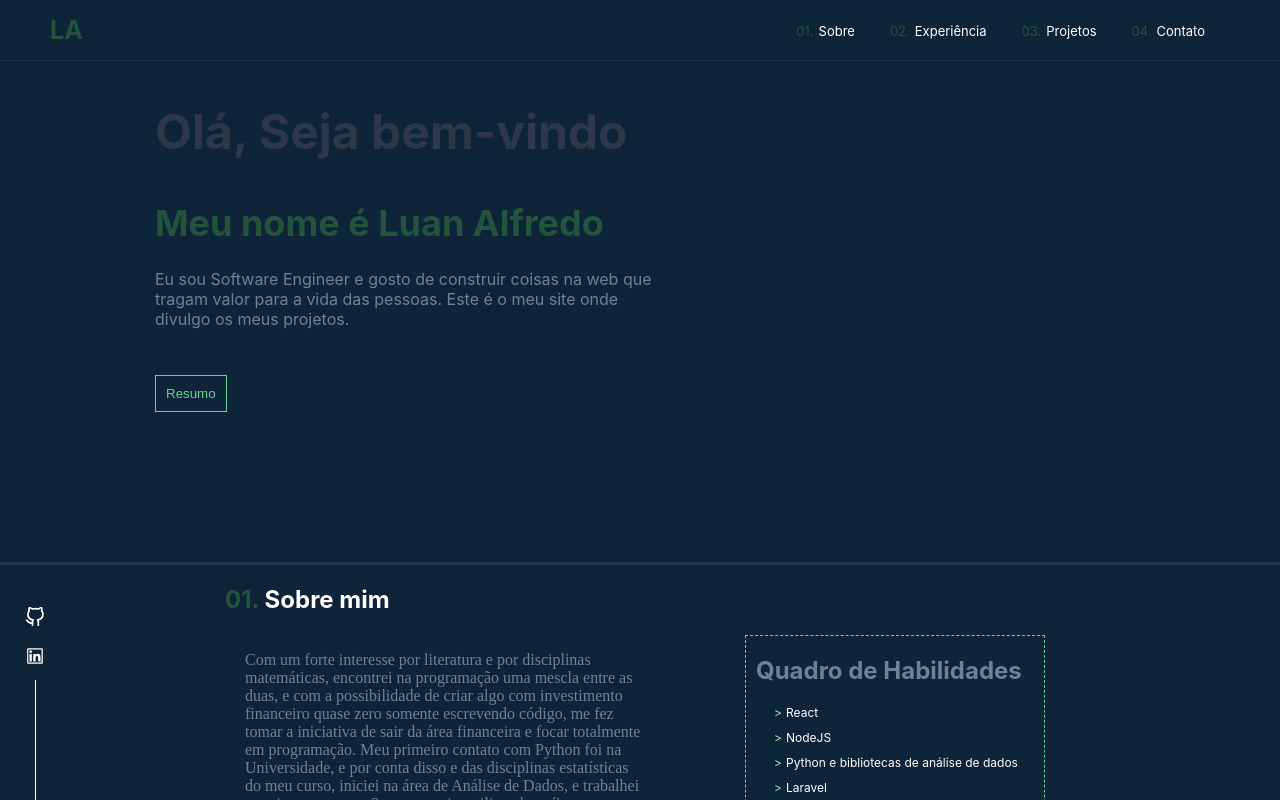
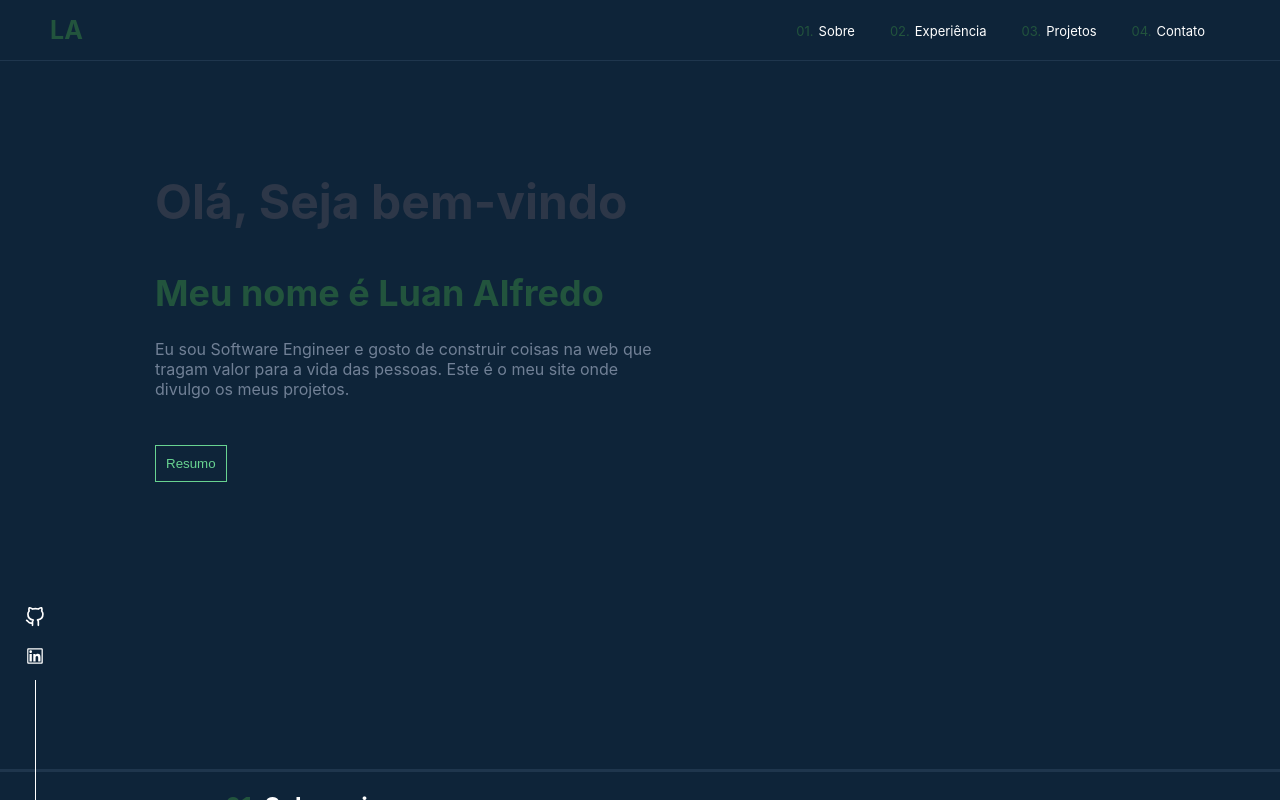
Before and after one commit to luanrjjj/mywebsite, a Next.js app: page / in a window 1280 px wide. Shown: the top 800 px of the page. Built offline with nearby package versions, Linux system fonts and the light colour scheme.

Commit message:
Putting the main section with 80vh

```diff
--- a/components/MainSection/styles.ts
+++ b/components/MainSection/styles.ts
@@ -5,7 +5,8 @@ export const Maxwidth = styled.div`
   background-color: ${colors.body};
   max-width: 100%;
   border-bottom: 3px solid ${colors.lightbody};
-  margin-top: 30px;
+  margin-top: 100px;
+  height: 80vh;
 `
 
 export const Main = styled.div`
```
